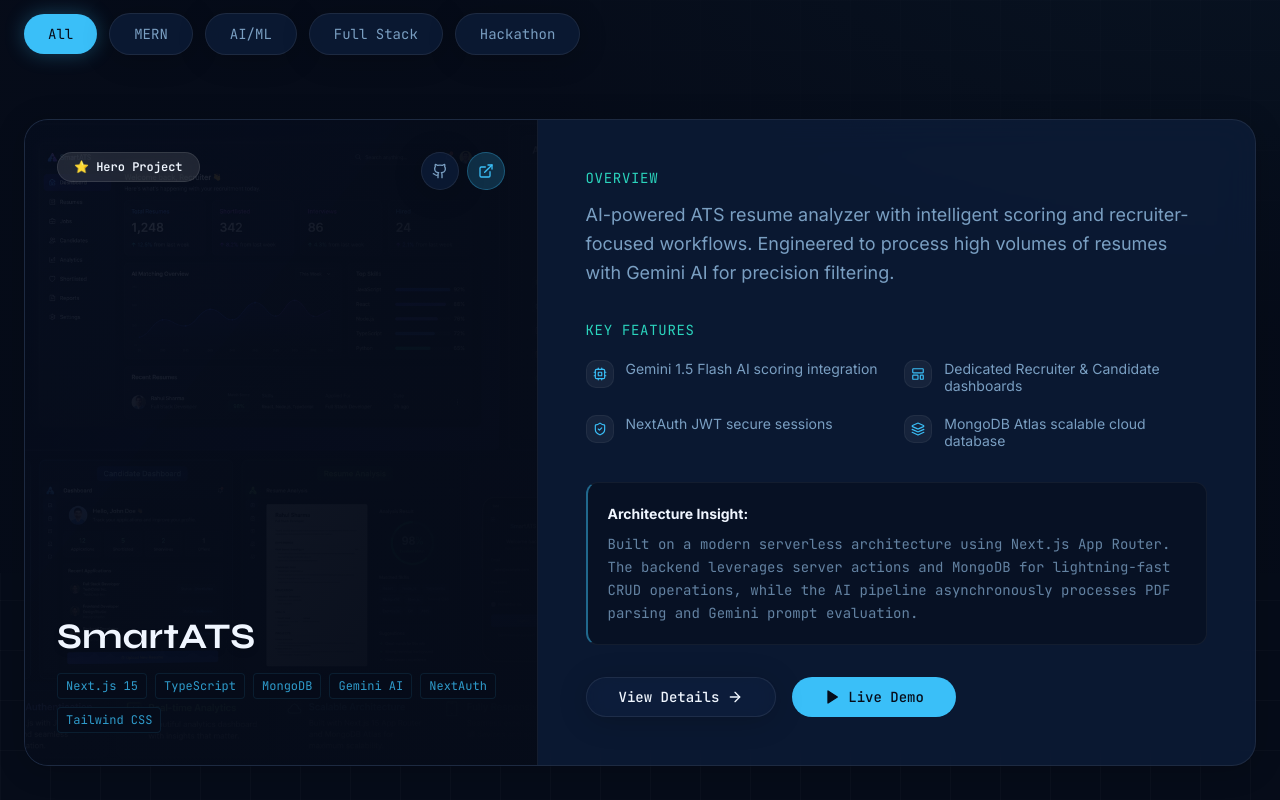
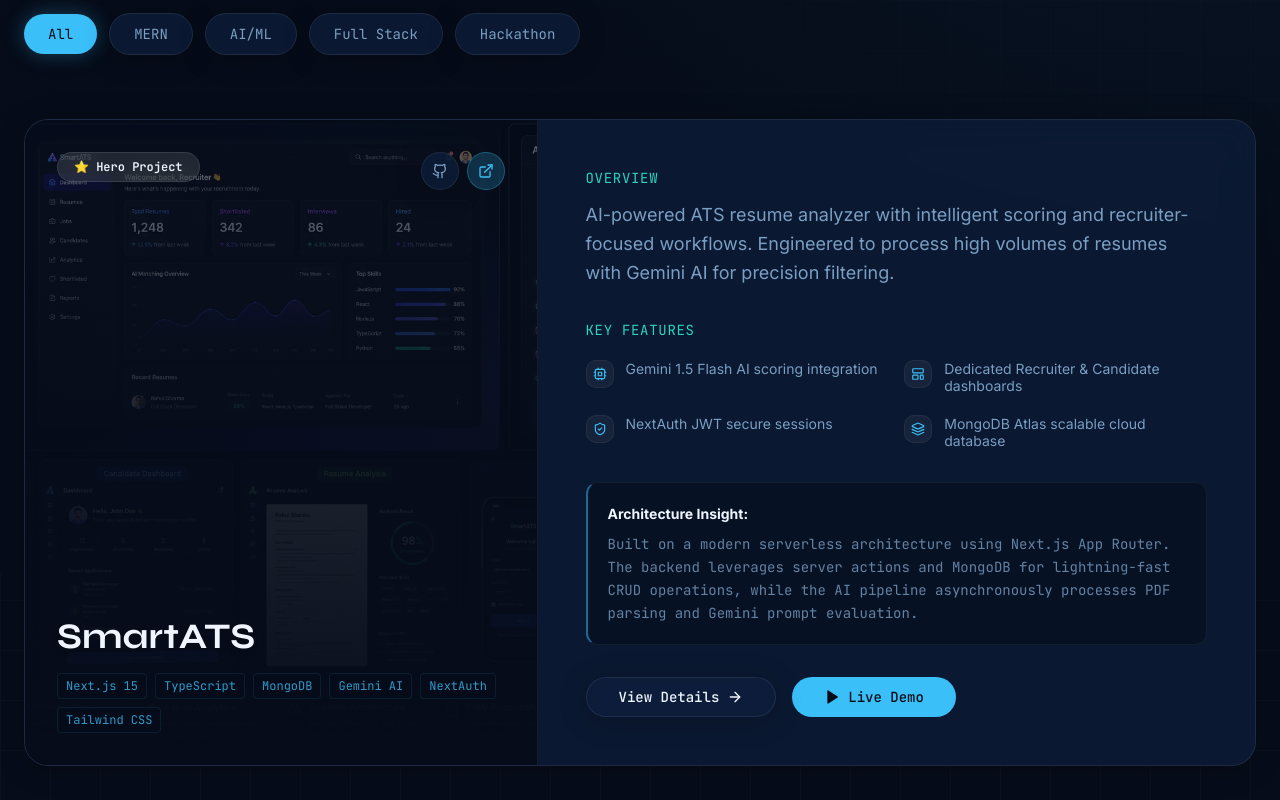
Before and after one commit to baburathod/ramavathbabu.dev, a Next.js app: page / in a window 1280 px wide. Shown: the part 3400-4200 px from the top of the page. Built offline with nearby package versions, Linux system fonts and the light colour scheme; no server answers.

Commit message:
Fix image opacity on homepage

```diff
--- a/src/components/sections/projects.tsx
+++ b/src/components/sections/projects.tsx
@@ -179,7 +179,7 @@
                     {/* Visual / Thumbnail Side */}
                     <div className="lg:col-span-5 relative overflow-hidden bg-background/50 border-b lg:border-b-0 lg:border-r border-white/5 p-8 flex flex-col justify-between min-h-[300px] lg:min-h-full">
                       {'image' in project && project.image && (
-                        <div className="absolute inset-0 z-0 opacity-20 group-hover:opacity-40 transition-opacity duration-500">
+                        <div className="absolute inset-0 z-0 opacity-50 group-hover:opacity-80 transition-opacity duration-500">
                           <Image
                             src={project.image}
                             alt={`${project.title} background`}
@@ -189,8 +189,8 @@
                           />
                         </div>
                       )}
-                      <div className="absolute inset-0 bg-grid opacity-10 z-0" />
-                      <div className="absolute inset-0 bg-gradient-to-br from-background/40 via-background/80 to-background z-0" />
+                      <div className="absolute inset-0 bg-grid opacity-20 z-0" />
+                      <div className="absolute inset-0 bg-gradient-to-t from-background via-background/80 to-background/20 z-0" />
 
                       <div className="relative z-10 flex justify-between items-start mb-12">
                         <Badge variant="secondary" className="bg-white/10 hover:bg-white/20 text-foreground border-white/10 backdrop-blur-md px-4 py-1.5 font-mono text-xs">
```
